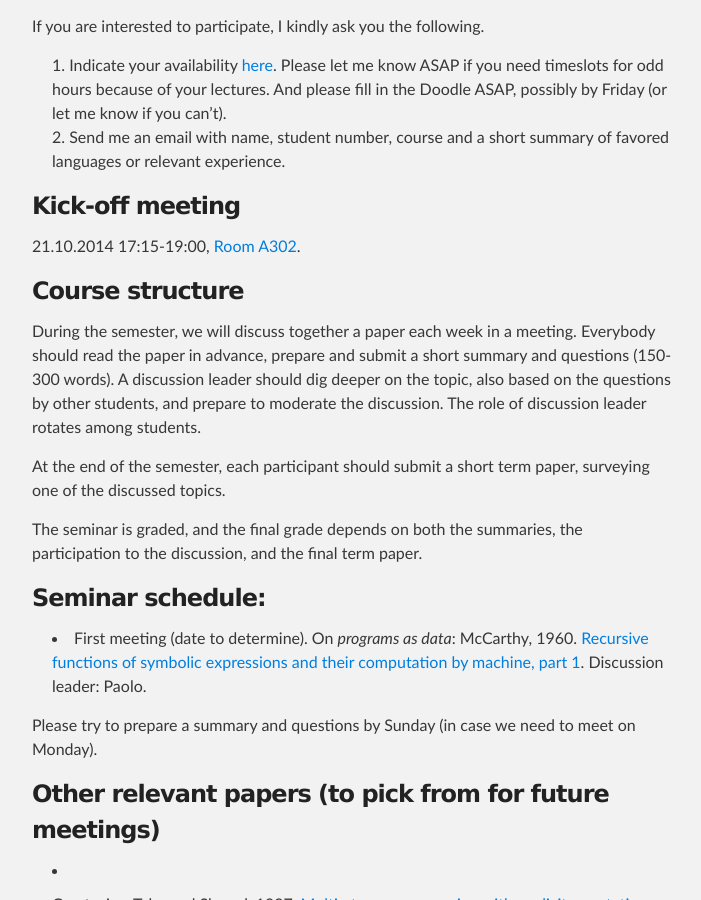
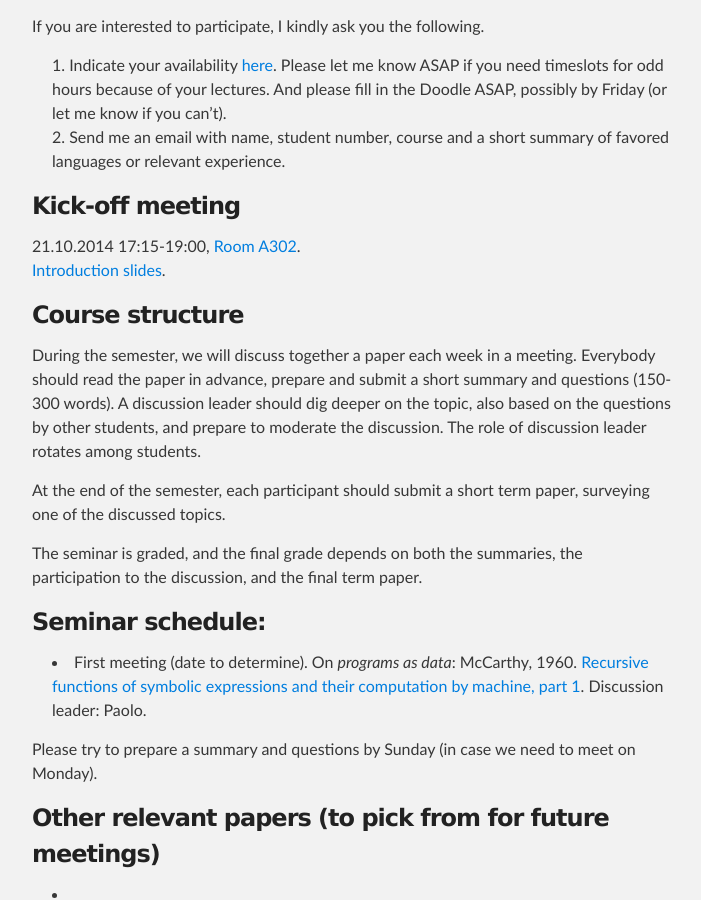
Before and after one commit to ps-mr/ps-mr.github.io, a Jekyll site: the page built from ws14-metaprogramming.md, in a window 1280 px wide and 900 px high, scrolled down 928 px. Shown: the whole window, without its empty margins (288-989 px from the left). Built offline with Jekyll 4.4.1, drawn with Linux system fonts in a browser that asks for light colours.

Commit message:
Introduction slides

```diff
--- a/ws14-metaprogramming.md
+++ b/ws14-metaprogramming.md
@@ -30,6 +30,7 @@ And please fill in the Doodle ASAP, possibly by Friday (or let me know if you ca
 ### Kick-off meeting
 
 21.10.2014 17:15-19:00, [Room A302](http://campus.verwaltung.uni-tuebingen.de/lsfpublic/rds?state=verpublish&status=init&vmfile=no&moduleCall=webInfo&publishConfFile=webInfoRaum&publishSubDir=raum&keep=y&raum.rgid=2786).
+[Introduction slides](https://github.com/Blaisorblade/ws14-mp/blob/master/WS14-Metaprogramming.pdf?raw=true).
 
 ### Course structure
 
```
